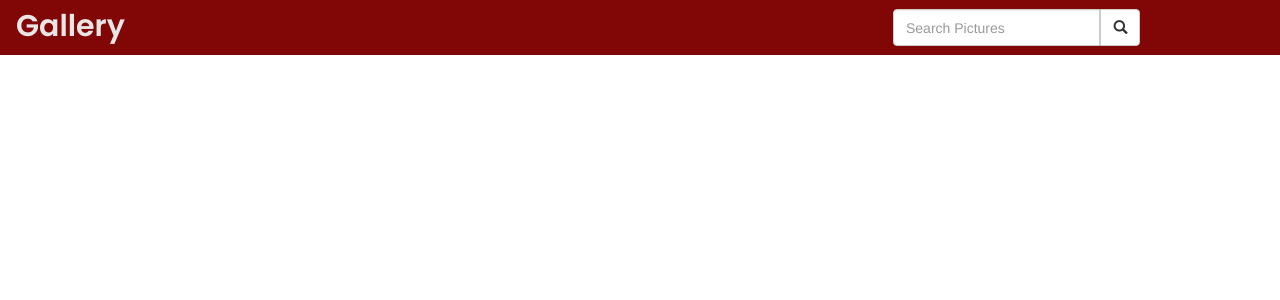
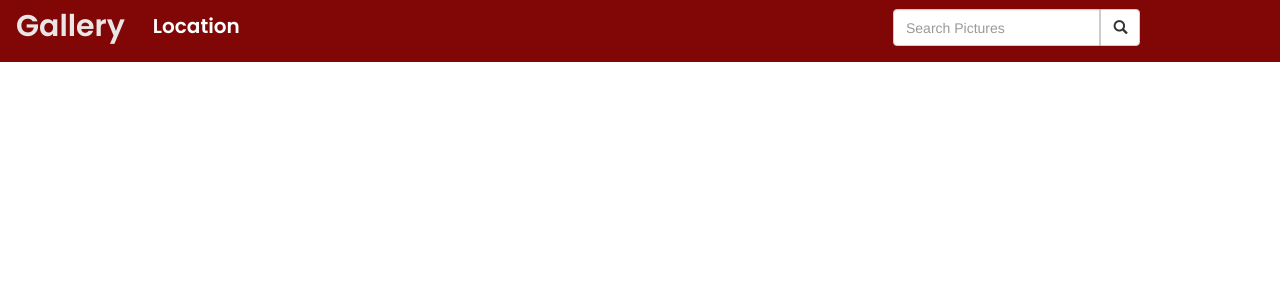
Before and after one commit to felkiriinya/Personal-Gallery, a Django app: page / in a window 1280 px wide. Shown: the top 300 px of the page. Run offline with Django 3.2, Linux system fonts and the light colour scheme; data that the repository does not hold is empty; some libraries are stand-ins or nearby versions.

Commit message:
allow user to view photo locations

```diff
--- a/photos/templates/all-photos/base.html
+++ b/photos/templates/all-photos/base.html
@@ -5,13 +5,14 @@
 <head>
     <meta charset="UTF-8">
     {%if title%}
-    <title>Personal Gallery - {{title}}</title>
+    <title>Gallery - {{title}}</title>
     {%else%}
-    <title>Personal Gallery</title>
+    <title>Gallery</title>
     {%endif%}
 
     {% block styles %}
     {% bootstrap_css %}
+    <link rel="shortcut icon" href="{% static 'favicon.ico'%}">
     <link rel="stylesheet" href="{% static 'css/base.css' %}">
     {% endblock %}
 
--- a/photos/templates/navbar.html
+++ b/photos/templates/navbar.html
@@ -15,8 +15,26 @@
     <div class="container-fluid">
       <div class="navbar-header">
         <a class="navbar-brand" href="" style="color: rgb(235, 230, 230); font-size: 30px;"> Gallery</a>
+        <ul class="navbar-brand" style="list-style: none;  font-size: 20px; color: white !important;  ">
+          <li class="nav-item dropdown">
+            <a class="nav-link dropdown-toggle" href="#" id="navbarDropdown" role="button" data-toggle="dropdown" aria-haspopup="true" aria-expanded="false" style="color: white !important; text-decoration: none; padding-left: 15%;">
+              Location
+            </a>
+            <div class="dropdown-menu" aria-labelledby="navbarDropdown">
+              {% for location in locations %}
 
+                <a href="" class="available dropdown-item" style="color: red; ">
+                  {{location.name}},
+          </a>
+
+
+               {% endfor %}
+            </div>
+          </li>
+        </ul>
       </div>
+
+
 
       <!-- Adding a search form  -->
       <div class="col-sm-4 col-md-4 navbar-right">
```
Also changed, not shown: static/favicon.ico (added).
